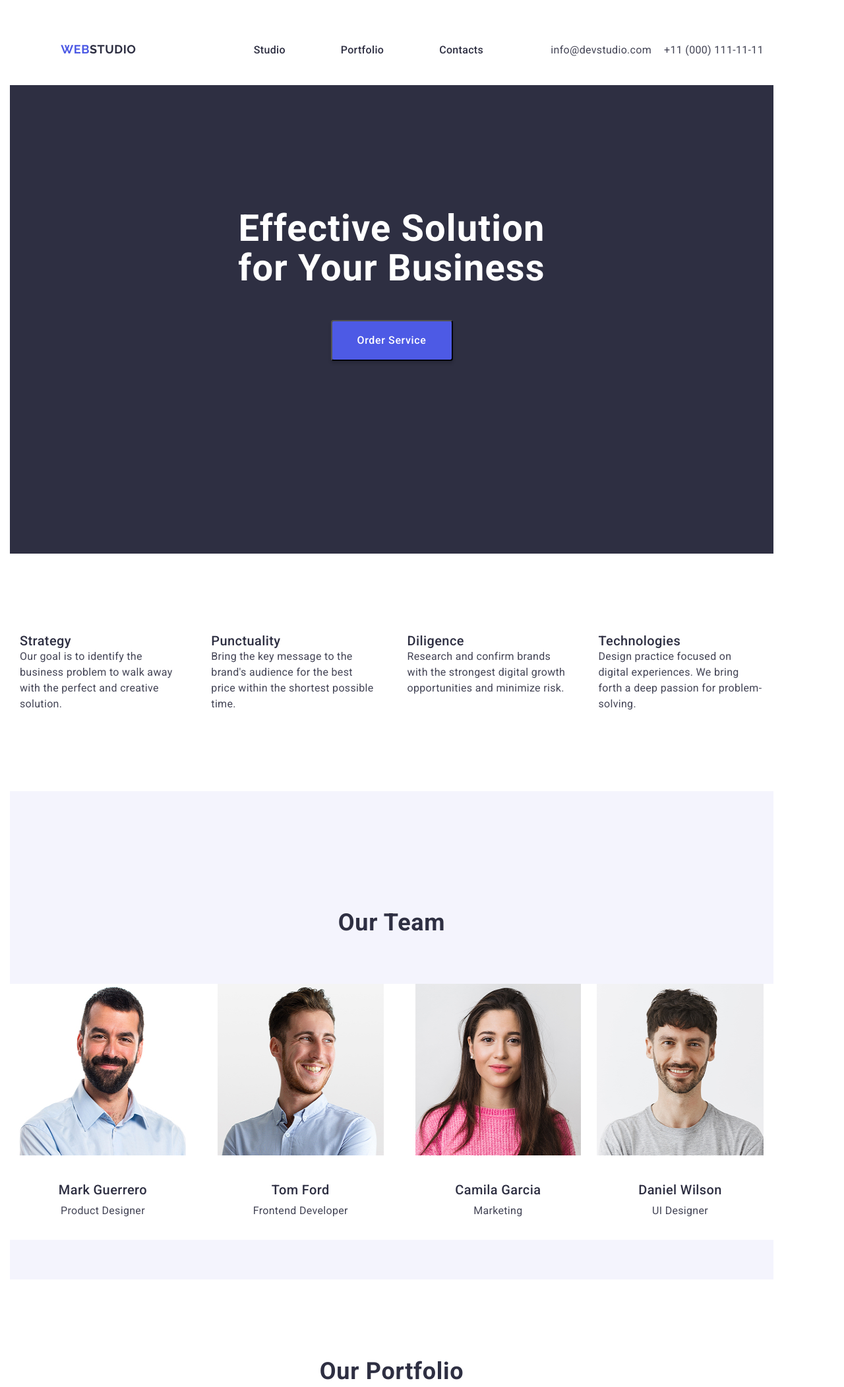
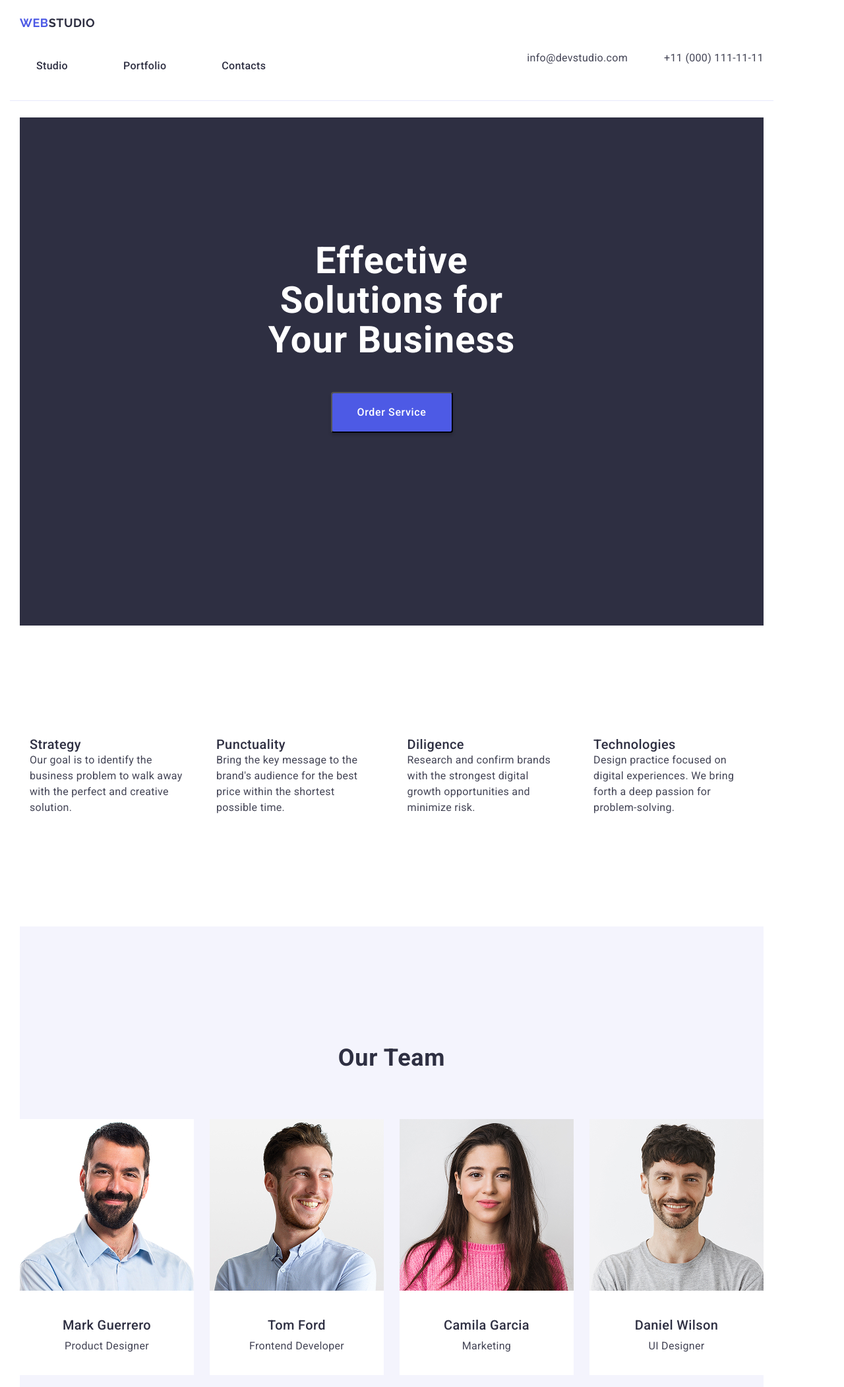
Before and after one commit to maximderen516-dotcom/goit-markup-hw-03, a plain HTML site: page index.html in a window 1280 px wide. Shown: the top 2102 px of the page at 66% size. Drawn offline with nearby package versions, Linux system fonts and the light colour scheme.

Commit message:
Add files via upload

```diff
--- a/css/styles.css
+++ b/css/styles.css
@@ -118,6 +118,7 @@ body {
     max-width: 1158px;
 }
 .header-box {
+    border-bottom: 1px solid #e7e9fc;
     display: flex;
     justify-content: space-between;
     align-items: center;
@@ -129,6 +130,10 @@ body {
  display: inline-block;
  align-items: start;
     margin:40px;
+}
+.address{
+    display:flex;
+    gap:40px;
 }
 .logo{
     color:#2e2f42;
@@ -280,23 +285,9 @@ margin-left: 24px;
     padding-top: 60px;
 }
 .team-list{
+    gap:24px;
     display: flex;
     justify-content: space-between;
-}
-.team-list-1{
-    margin-left: 15px;
-    margin-right: 24px;
-}
-.team-list-2{
-    margin-right: 24px;
-    margin-left: 24px;
-}
-.team-list-3{
-    margin-right: 24px;
-    margin-left: 24px;
-}
-.team-list-4{
-    margin-right: 15px;
 }
 .team-name{
     text-align: center;
@@ -344,6 +335,7 @@ margin-left: 24px;
 }
 .portfolio-list-border{
     border: 1px solid var(--cornflower);
+    margin-top:48px;
 }
 
 /* end of portfolio   */
--- a/index.html
+++ b/index.html
@@ -20,7 +20,7 @@
     <section class="section-header">
       <header>
         <div class="header-box">
-         <nav aria-label="Main Navigation"></nav>
+         <nav aria-label="Main Navigation">
            <div class="header-logo">
             <a href="./index.html" class="logo"><span class="color-slate-logo">Web</span>Studio</a>
            </div>
@@ -32,7 +32,7 @@
             </ul>
            </div>
          </nav>
-          <address>
+          <address class="address">
               <a class="address-link" href="mailto:info@devstudio.com">info@devstudio.com</a>
               <a class="address-link" href="tel:+110001111111">+11 (000) 111-11-11</a>
           </address>
@@ -42,12 +42,15 @@
     <!-- #endregion header -->
     <!-- #region main -->
     <main>
+      <div class="container">
         <section class="hero">
           <!-- Hero Section -->
-        <h1>Effective Solution for Your Business</h1>
+          <h1>Effective Solutions for Your Business</h1>
           <button class="button" type="button">Order Service</button>
         </section>
+      </div>
       <!-- #region Features -->
+      <div class="container">
         <section class="section-features">
           <h2 class="visually-hidden">Our Features</h2>
           <ul class="feature-list">
@@ -69,34 +72,36 @@
             </li>
           </ul>
         </section>
+      </div>
       <!-- #endregion Features -->
       <!-- #region Team -->
+      <div class="container">
         <section class="section-team">
           <h2 class="section-title">Our Team</h2>
           <ul class="team-list">
             <li class="team-background">
-            <div class="team-list-1">
+              <div>
                 <img src="./images/img.jpg" width="264" height="260" alt="Mark Guerrero, Product Designer">
                 <h3 class="team-name">Mark Guerrero</h3>
                 <p class="team-position">Product Designer</p>
               </div>
             </li>
             <li class="team-background">
-            <div class="team-list-2">
+              <div>
                 <img src="./images/img(1).jpg" width="264" height="260" alt="Tom Ford, Frontend Developer">
                 <h3 class="team-name">Tom Ford</h3>
                 <p class="team-position">Frontend Developer</p>
               </div>
             </li>
             <li class="team-background">
-            <div class="team-list-3">
+              <div>
                 <img src="./images/img(2).jpg" width="264" height="260" alt="Camila Garcia, Marketing">
                 <h3 class="team-name">Camila Garcia</h3>
                 <p class="team-position">Marketing</p>
               </div>
             </li>
             <li class="team-background">
-            <div class="team-list-4">
+              <div>
                 <img src="./images/img(3).jpg" width="264" height="260" alt="Daniel Wilson, UI Designer">
                 <h3 class="team-name">Daniel Wilson</h3>
                 <p class="team-position">UI Designer</p>
@@ -104,8 +109,10 @@
             </li>
           </ul>
         </section>
+      </div>
       <!-- #endregion Team -->
       <!--#region Our Portfolio -->
+      <div class="container">
         <section id="portfolio">
           <h2 class="section-title">Our Portfolio</h2>
           <ul class="portfolio-list">
@@ -153,11 +160,13 @@
             </li>
           </ul>
         </section>
+      </div>
       <!--#endregion Our Portfolio -->
     </main>
     <!-- #endregion main -->
     <!-- #region footer -->
     <footer class="footer">
+      <div class="container">
         <section id="section-footer">
           <a class="footer-link" href="./index.html" aria-label="Home">
             <span class="color-slate-logo">Web</span><span class="color-white">Studio</span>
@@ -165,8 +174,8 @@
           <p class="footer-text">Increase the flow of customers and sales for your business with digital marketing &
             growth solutions.</p>
         </section>
+      </div>
     </footer>
     <!-- #endregion footer -->
-  </div>
  </body>
 </html>
```
Lines whose indentation alone changed are shown as unchanged.
